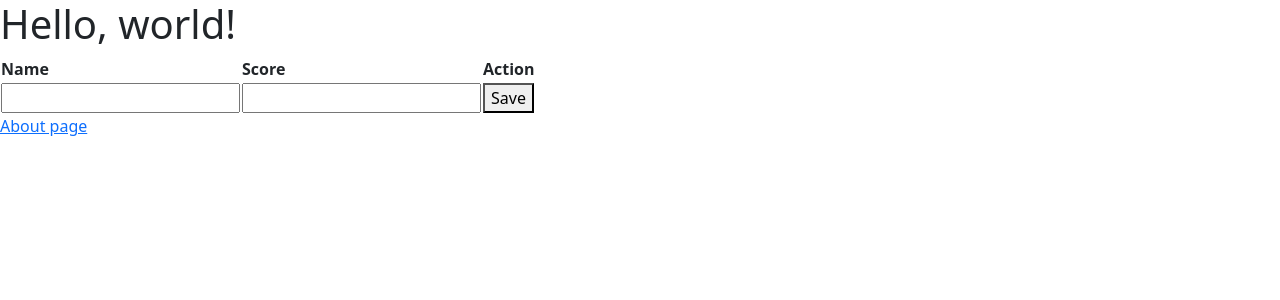
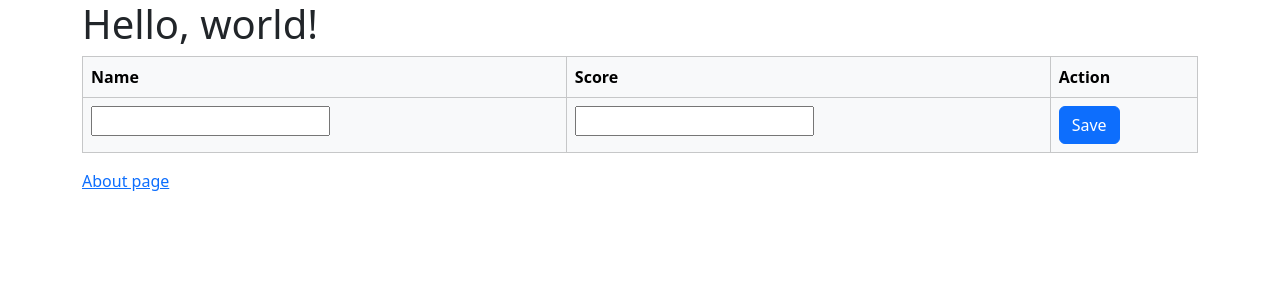
Before and after one commit to arestauro1031/django_crud_bootstrap, a Django app: page / in a window 1280 px wide. Shown: the top 300 px of the page. Run offline with Django 5.2, Linux system fonts and the light colour scheme; data that the repository does not hold is empty.

Commit message:
bootstrap added

```diff
--- a/score/templates/base.html
+++ b/score/templates/base.html
@@ -10,8 +10,10 @@
 </head>
 
 <body>
-    {% block content %}
-    {% endblock %}
+    <div class="container">
+        {% block content %}
+        {% endblock %}
+    </div>
     <script src="https://cdn.jsdelivr.net/npm/bootstrap@5.3.3/dist/js/bootstrap.bundle.min.js"
         integrity="sha384-YvpcrYf0tY3lHB60NNkmXc5s9fDVZLESaAA55NDzOxhy9GkcIdslK1eN7N6jIeHz" crossorigin="anonymous">
     </script>
--- a/score/templates/index.html
+++ b/score/templates/index.html
@@ -3,7 +3,7 @@
 <h1>Hello, world!</h1>
 <form method="post" action="{% url 'index' %}">
     {% csrf_token %}
-    <table>
+    <table class="table table-bordered table-light">
         <tr>
             <th>Name</th>
             <th>Score</th>
@@ -22,8 +22,8 @@
             <td>{{ score.name }}</td>
             <td>{{ score.value }}</td>
             <td>
-                <button formnovalidate name="edit" value="{{ score.id }}">Edit</button>
-                <button formnovalidate name="delete" value="{{ score.id }}">Delete</button>
+                <button formnovalidate class="btn btn-success" name="edit" value="{{ score.id }}">Edit</button>
+                <button formnovalidate class="btn btn-danger" name="delete" value="{{ score.id }}">Delete</button>
             </td>
             {% endif %}
         </tr>
--- a/score/templates/save.html
+++ b/score/templates/save.html
@@ -1,4 +1,4 @@
 {% for field in form %}
 <td>{{ field }}</td>
 {% endfor %}
-<td><button name="save" value="{{ score.id }}">Save</button></td>
+<td><button class="btn btn-primary" name="save" value="{{ score.id }}">Save</button></td>
```
